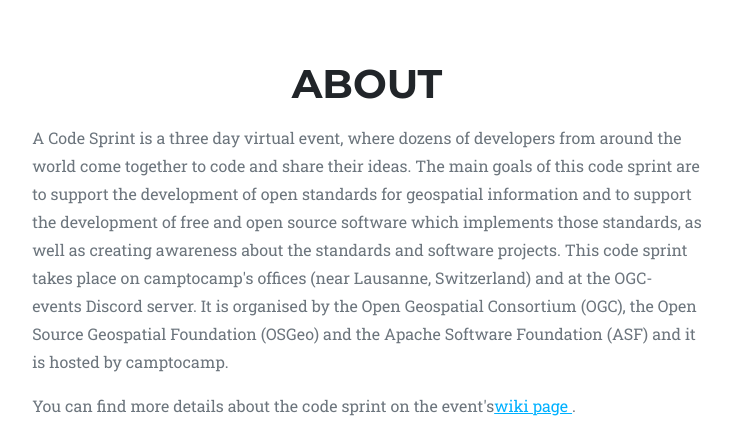
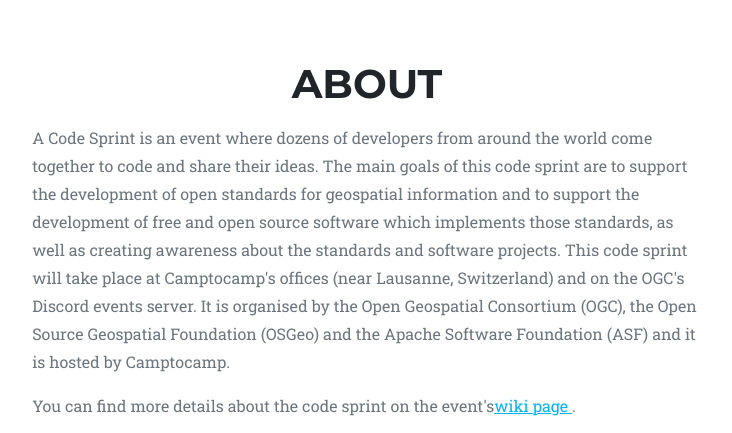
Before and after one commit to opengeospatial/dev-ogc-org-sprint-landing-20, a website: page src/pug/index.pug in a window 1280 px wide. Shown: the part 880-1313 px from the top of the page, without its empty margins (273-1005 px from the left). Drawn offline with nearby package versions, Linux system fonts and the light colour scheme; files that its build step writes are made by us from their sources; files whose address does not match are found by name; a web font is replaced by a local one.

Commit message:
Update april_2023.pug

```diff
--- a/src/pug/includes/april_2023.pug
+++ b/src/pug/includes/april_2023.pug
@@ -5,7 +5,7 @@
 - var tagline = "2023 Joint OGC-ASF-OSGeo Code Sprint";
 - var registration_link = "https://portal.ogc.org/public_ogc/register/230425osos_codesprint.php";
 - var schedule_link = "https://github.com/opengeospatial/developer-events/wiki/Open-Standards-and-Open-Source-Software-Code-Sprint#schedule";
-- var about = "A Code Sprint is a three day virtual event, where dozens of developers from around the world come together to code and share their ideas. The main goals of this code sprint are to support the development of open standards for geospatial information and to support the development of free and open source software which implements those standards, as well as creating awareness about the standards and software projects. This code sprint takes place on camptocamp's offices (near Lausanne, Switzerland) and at the OGC-events Discord server. It is organised by the Open Geospatial Consortium (OGC), the Open Source Geospatial Foundation (OSGeo) and the Apache Software Foundation (ASF) and it is hosted by camptocamp.";
+- var about = "A Code Sprint is an event where dozens of developers from around the world come together to code and share their ideas. The main goals of this code sprint are to support the development of open standards for geospatial information and to support the development of free and open source software which implements those standards, as well as creating awareness about the standards and software projects. This code sprint will take place at Camptocamp's offices (near Lausanne, Switzerland) and on the OGC's Discord events server. It is organised by the Open Geospatial Consortium (OGC), the Open Source Geospatial Foundation (OSGeo) and the Apache Software Foundation (ASF) and it is hosted by Camptocamp.";
 - var wiki_link = "https://github.com/opengeospatial/developer-events/wiki/Open-Standards-and-Open-Source-Software-Code-Sprint";
 - var location = "the camptocamp offices (near Lausanne, Switzerland)";
 - var location_link = "https://www.camptocamp.com/fr/bussigny"
```
